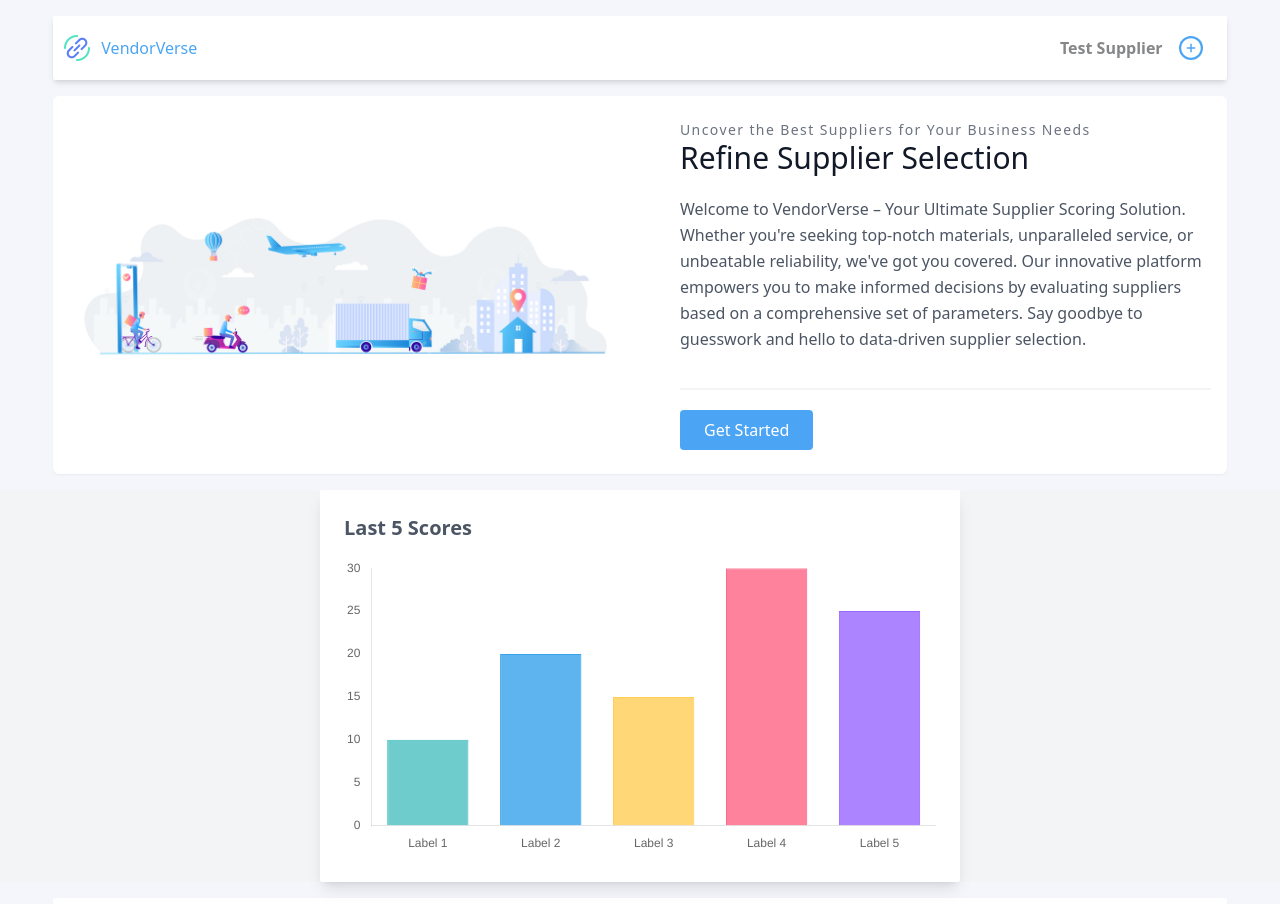
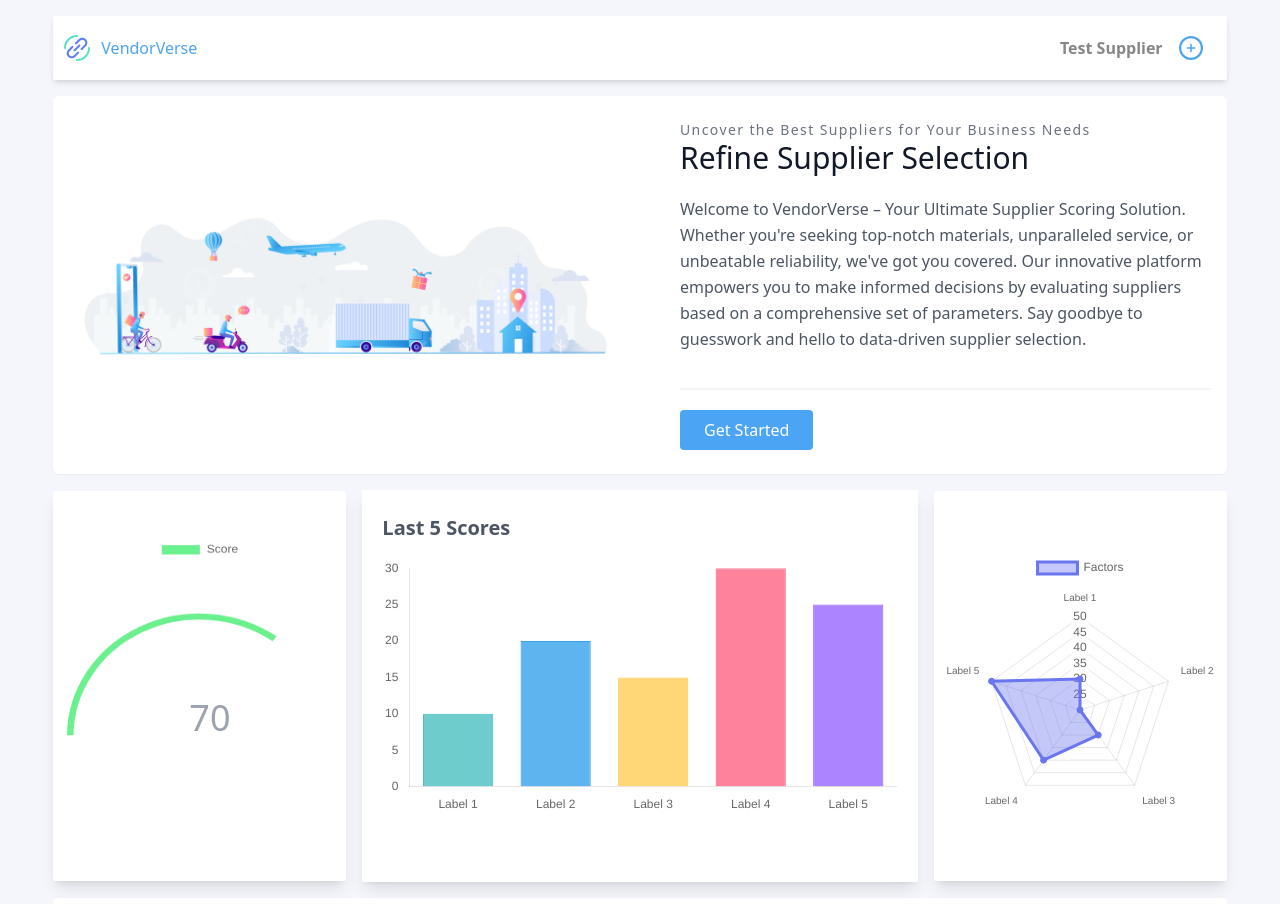
Before and after one commit to Darshan1904/Sparkathon, a React (Create React App) app in the folder frontend/: page / in a window 1280 px wide. Shown: the top 904 px of the page. Built offline with nearby package versions, Linux system fonts and the light colour scheme.

Commit message:
Frontend complete

```diff
--- a/frontend/package.json
+++ b/frontend/package.json
@@ -3,11 +3,13 @@
   "version": "0.1.0",
   "private": true,
   "dependencies": {
+    "@nivo/pie": "^0.83.0",
     "@testing-library/jest-dom": "^5.17.0",
     "@testing-library/react": "^13.4.0",
     "@testing-library/user-event": "^13.5.0",
     "chart.js": "^4.3.3",
     "react": "^18.2.0",
+    "react-chartjs-2": "^5.2.0",
     "react-dom": "^18.2.0",
     "react-icons": "^4.10.1",
     "react-scripts": "5.0.1",
--- a/frontend/src/components/Charts.jsx
+++ b/frontend/src/components/Charts.jsx
@@ -1,5 +1,6 @@
 import React, { useEffect, useRef } from 'react';
-import Chart from 'chart.js/auto'; // Make sure to install 'chart.js' library
+import { Doughnut, Radar } from 'react-chartjs-2';
+import Chart from 'chart.js/auto';
 
 const Charts = () => {
     const chartRef = useRef(null);
@@ -63,13 +64,58 @@ const Charts = () => {
         }
     }, []);
 
+    const data = {
+        labels: ['Score'],
+        datasets: [
+          {
+            data: [70, 30],
+            backgroundColor: ['#6af08c', '#FFFFFF'],
+          },
+        ],
+      };
+
+      const options = {
+        maintainAspectRatio: true,
+        cutout: 110,
+        rotation: -90,
+        circumference: 180,
+        Animation: true
+      };
+
+      const data2 = {
+        labels: ['Label 1', 'Label 2', 'Label 3', 'Label 4', 'Label 5'],
+        datasets: [
+          {
+            label: 'Factors',
+            data: [30, 20, 30, 40, 50],
+            backgroundColor: 'rgba(106, 117, 240, 0.4)',
+            borderColor: '#6A75F0',
+            pointBackgroundColor: '#6A75F0',
+          },
+        ],
+      };
+
+      const options2 = {
+        scale: {
+          ticks: { beginAtZero: true },
+        },
+      };
+
+
     return (
-        <div className="flex justify-center items-center my-4 bg-gray-100">
-            <div className="w-1/2 bg-white p-6 shadow-lg rounded-sm mx-auto">
+        <div className="flex justify-center items-center my-4 w-11/12 mx-auto gap-4">
+            <div className=" relative flex-row items-center justify-center h-[390px] py-6 px-3 w-1/4 bg-white shadow-lg rounded-sm mx-auto">
+                <Doughnut data={data} options={options} className='pt-5'/>
+                <p className='absolute auto text-center text-4xl rounded-full text-gray-400 mx-28 p-3 top-1/2'>70</p>
+            </div>
+            <div className="w-2/4 bg-white py-6 px-5 shadow-lg rounded-sm mx-auto">
                 <h2 className="text-gray-600 text-xl font-semibold mb-4">Last 5 Scores</h2>
                 <div className="chart-container" style={{ height: '300px', width: '100%' }}>
                     <canvas ref={chartRef}></canvas>
                 </div>
+            </div>
+            <div className="flex items-center justify-center h-[390px] py-2 px-3 w-1/4 bg-white shadow-lg rounded-sm mx-auto">
+                <Radar data={data2} options={options2} />
             </div>
         </div>
     );
--- a/frontend/src/components/Section.jsx
+++ b/frontend/src/components/Section.jsx
@@ -1,6 +1,7 @@
 import React from 'react';
 
 const ProductSection = () => {
+
   return (
     <section className="text-gray-600 body-font bg-white rounded-md w-11/12 mx-auto shadow-sm">
       <div className="container mx-auto">
```
Also changed, not shown: 1 other file (tests, documents, lock files or other folders).
